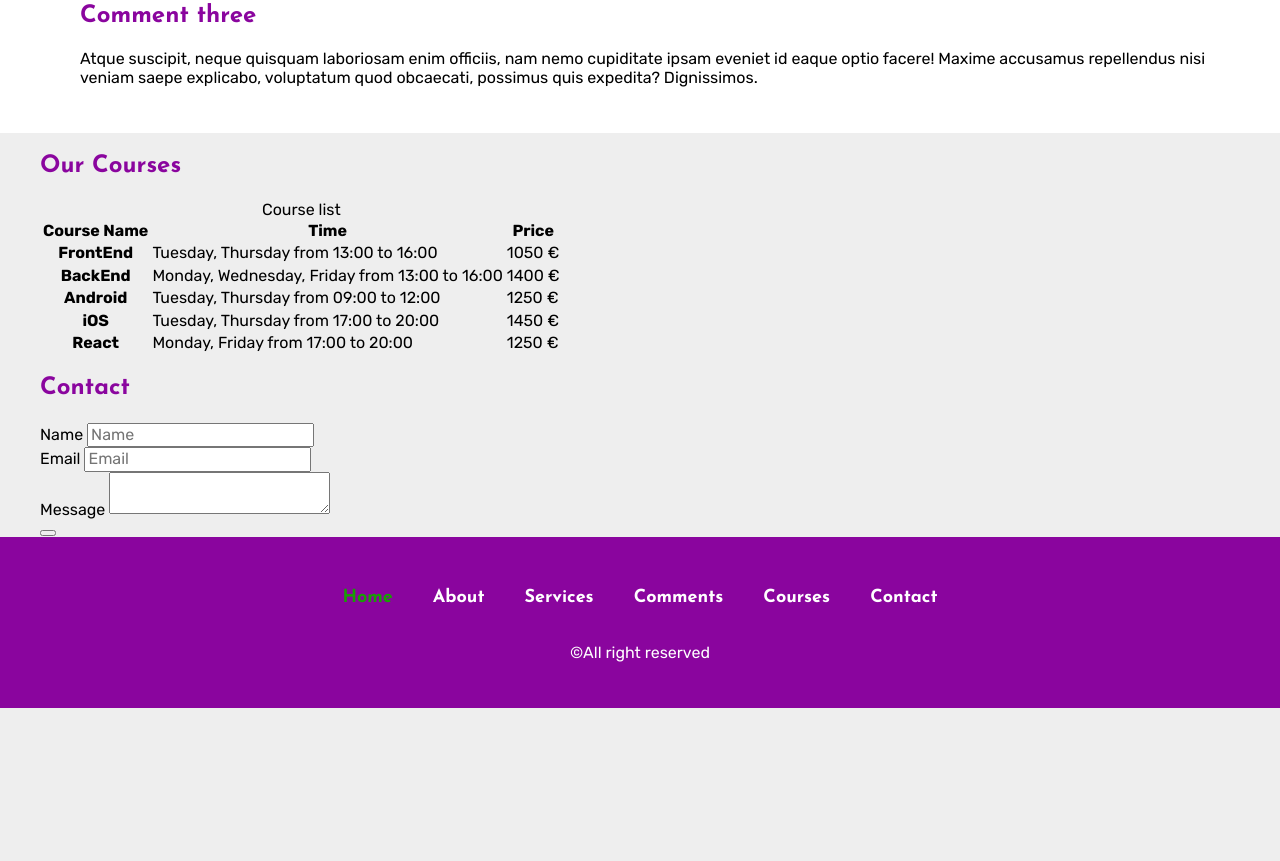
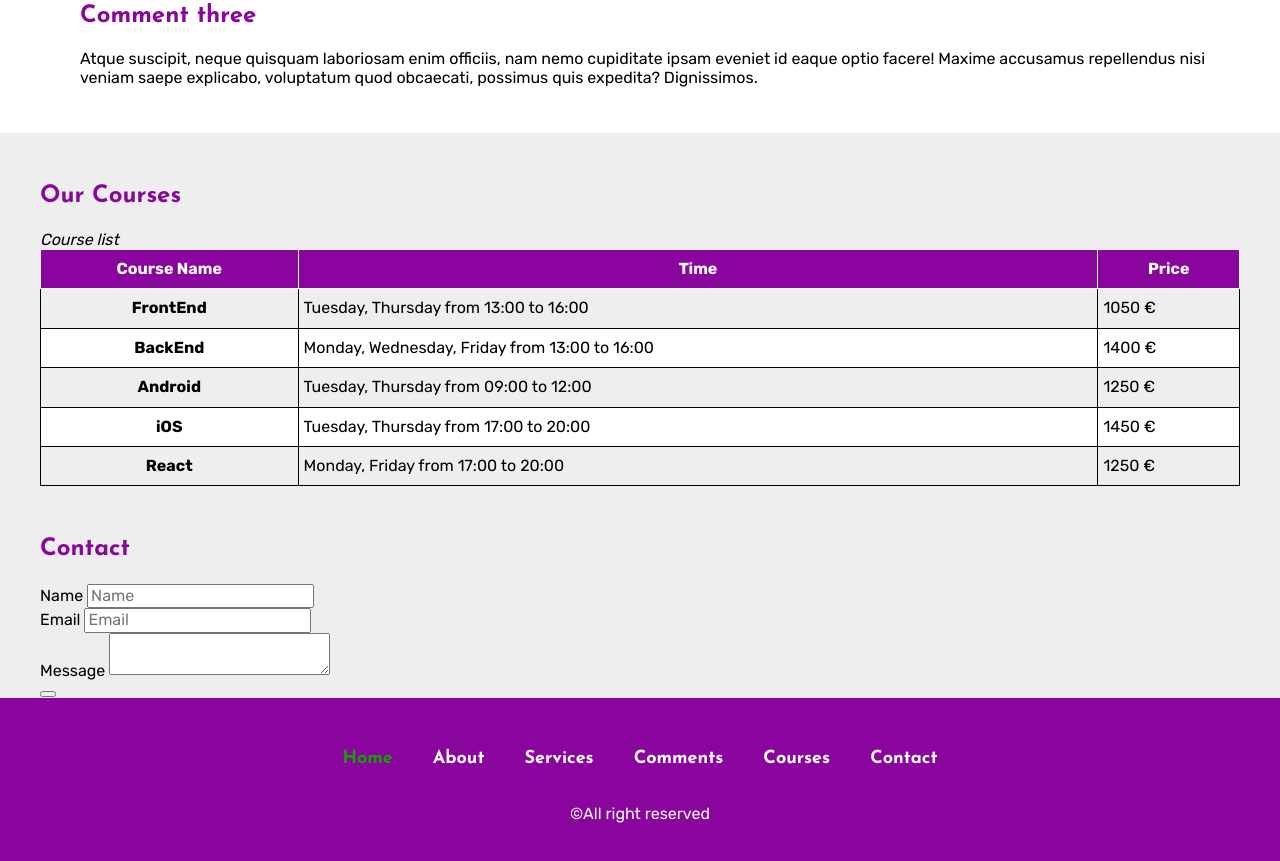
Before and after one commit to coaaaaa/learningSass, a plain HTML site: page public_html/index.html in a window 1280 px wide. Shown: the part 1529-2390 px from the top of the page. Before the commit the page ends 2237 px from the top, so only its background shows below. Drawn offline with nearby package versions, Linux system fonts and the light colour scheme; files that its build step writes are made by us from their sources.

Commit message:
course section done

```diff
--- a/nbproject/private/private.xml
+++ b/nbproject/private/private.xml
@@ -3,7 +3,10 @@
     <editor-bookmarks xmlns="http://www.netbeans.org/ns/editor-bookmarks/2" lastBookmarkId="0"/>
     <open-files xmlns="http://www.netbeans.org/ns/projectui-open-files/2">
         <group>
-            <file>file:/Users/vladandzulovic/Desktop/Online%20Nastava/08%20SASS/learningSass/public_html/index.html</file>
+            <file>file:/home/coa/Desktop/workplace/learningSass/public_html/index.html</file>
+            <file>file:/home/coa/Desktop/workplace/learningSass/public_html/scss/partials/_footer.scss</file>
+            <file>file:/home/coa/Desktop/workplace/learningSass/public_html/scss/partials/_components.scss</file>
+            <file>file:/home/coa/Desktop/workplace/learningSass/public_html/scss/partials/_header.scss</file>
         </group>
     </open-files>
 </project-private>
--- a/public_html/index.html
+++ b/public_html/index.html
@@ -134,7 +134,7 @@
             </div>
         </section>
 
-        <section id="courses">
+        <section id="courses" class="course-section">
             <div class="container">
                 <h2>Our Courses</h2>
                 <table>
--- a/public_html/scss/partials/_courseSection.scss
+++ b/public_html/scss/partials/_courseSection.scss
@@ -1,8 +1,46 @@
-/*
-Click nbfs://nbhost/SystemFileSystem/Templates/Licenses/license-default.txt to change this license
-Click nbfs://nbhost/SystemFileSystem/Templates/ClientSide/style.scss to edit this template
-*/
-/*
-    Created on : 6. nov 2023., 08:29:48
-    Author     : coa
-*/
+
+$table-border: 1px solid $black;
+$table-head-bg: $purple;
+$thead-color: $white;
+$thead-border-color: 1px solid $white;
+$tbody-even-bg: $white;
+$tbody-hover-bg: darken($light-gray, 15%);
+
+.course-section {
+    padding: 30px 0;
+
+    table {
+        border: $table-border;
+        border-collapse: collapse;
+        width: 100%;
+
+        caption {
+            text-align: left;
+            font-style: italic;
+        }
+
+        th, td {
+            border: $table-border;
+            padding: 10px 5px;
+        }
+
+        thead{
+            background-color: $table-head-bg;
+            th{
+                color: $thead-color;
+                border: $thead-border-color;
+            }
+        }//thead end
+
+        tbody {
+            tr{
+                &:nth-of-type(even){
+                    background-color: $tbody-even-bg;
+                }
+                &:hover {
+                    background-color: $tbody-hover-bg;
+                }
+            }
+        }
+    }
+}
```
Also changed, not shown: public_html/css/theme.css, 1 other file.
